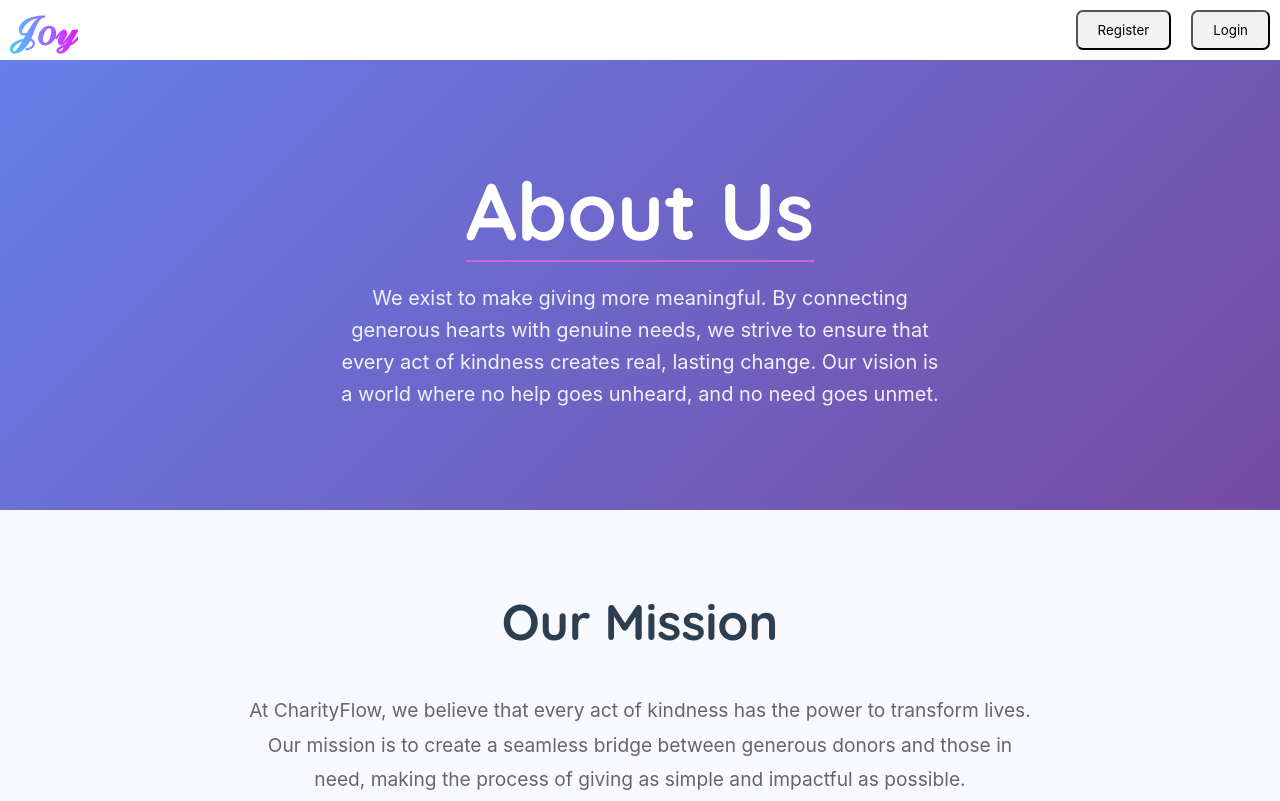
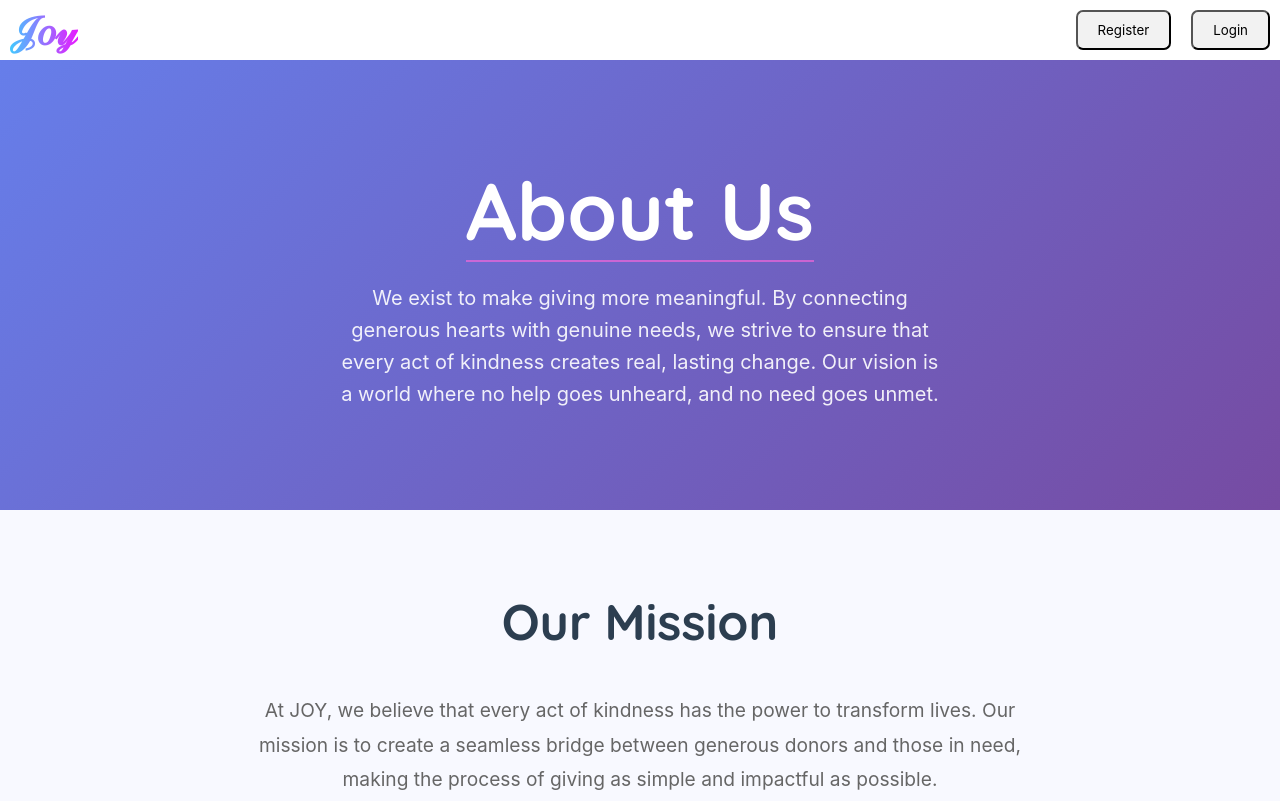
Before and after one commit to pinkprincess536/MeowDevs-TechRush, a plain HTML site: page About.html in a window 1280 px wide. Shown: the top 801 px of the page. Drawn offline with nearby package versions, Linux system fonts and the light colour scheme.

Commit message:
Add files via upload

```diff
--- a/About.html
+++ b/About.html
@@ -50,7 +50,7 @@
         <div class="mission-content">
           <h2 class="section-title">Our Mission</h2>
           <p class="mission-text">
-            At CharityFlow, we believe that every act of kindness has the power to transform lives.
+            At JOY, we believe that every act of kindness has the power to transform lives.
             Our mission is to create a seamless bridge between generous donors and those in need,
             making the process of giving as simple and impactful as possible.
           </p>
```
